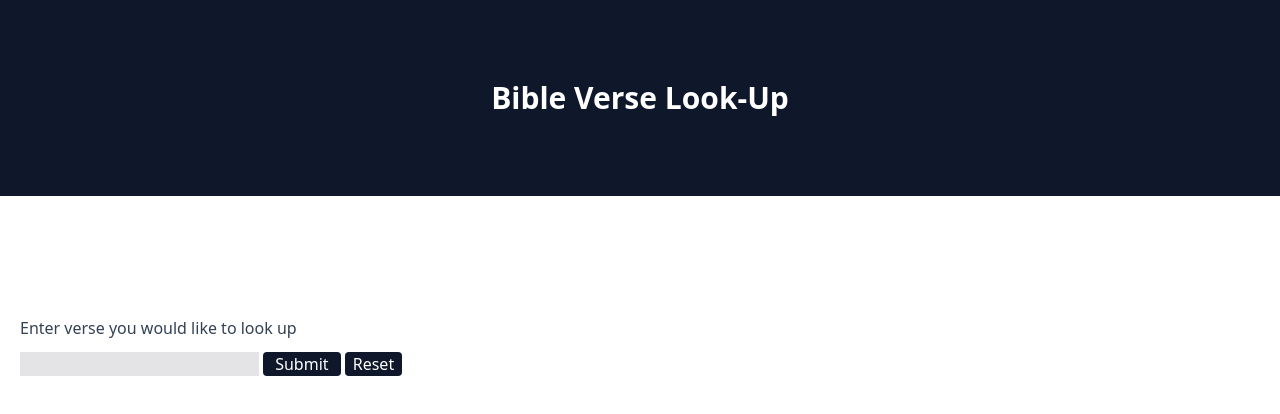
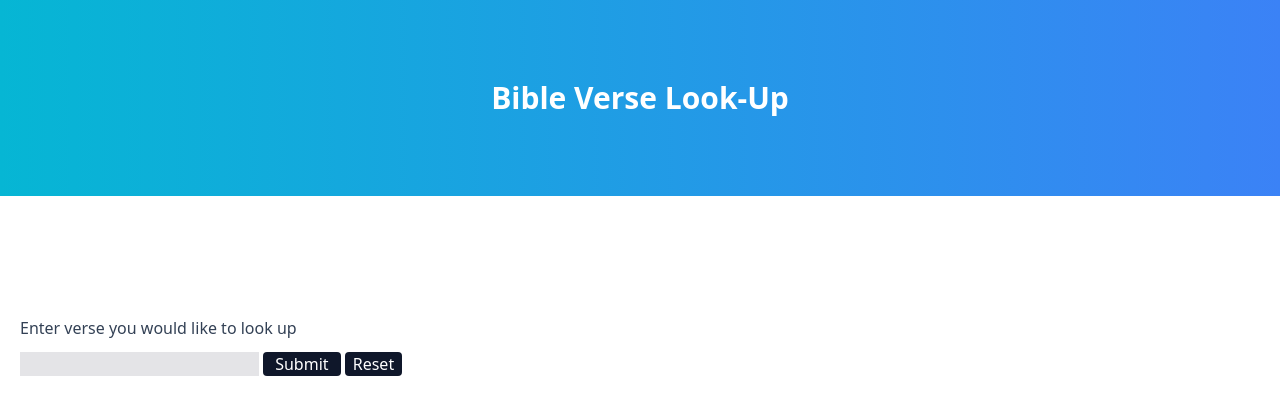
Before and after one commit to VicChai/Bible-Lookup, a website: page index.html in a window 1280 px wide. Drawn offline with Linux system fonts and the light colour scheme.

Commit message:
changed banner color

```diff
--- a/index.html
+++ b/index.html
@@ -9,7 +9,7 @@
   </head>
   <body class="bg-white-200">
     <h1
-      class="flex-auto py-20 text-white justify-items-center text-center text-3xl font-bold bg-slate-900 items-center"
+      class="flex-auto py-20 text-white justify-items-center text-center text-3xl font-bold bg-gradient-to-r from-cyan-500 to-blue-500 items-center"
     >
       Bible Verse Look-Up
     </h1>
```
Also changed, not shown: dist/output.css.
